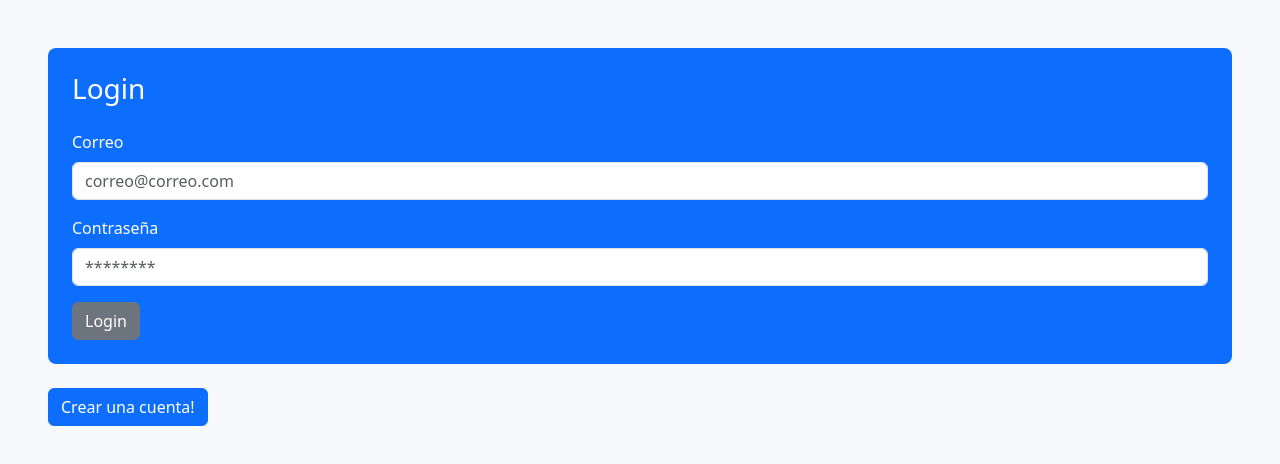
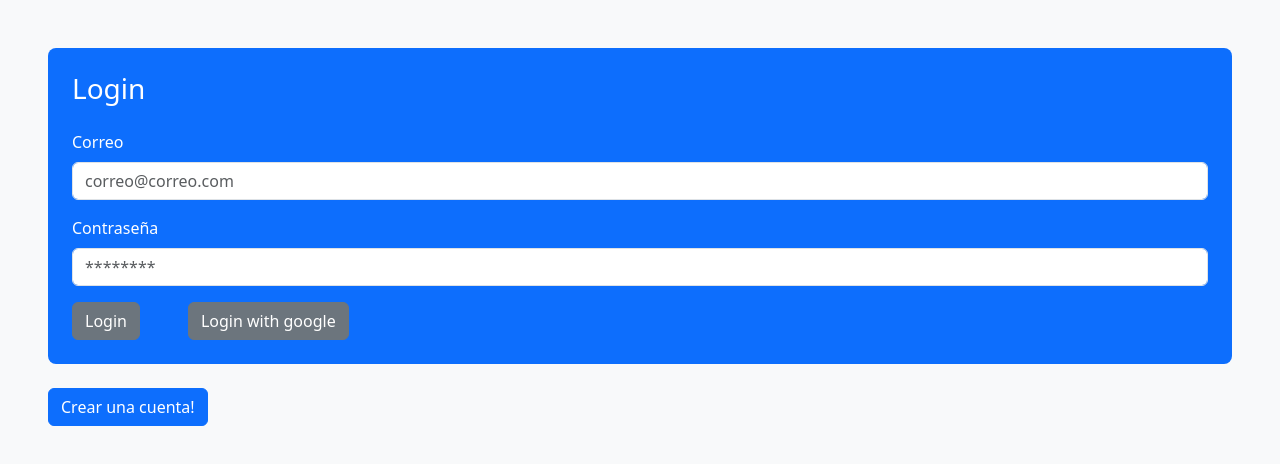
Before and after one commit to icplana/MotoGPRiders, a React (Vite) app: page /login in a window 1280 px wide. Shown: the top 464 px of the page. Built offline with nearby package versions, Linux system fonts and the light colour scheme.

Commit message:
implementado login con googlePopUp-firebase

```diff
--- a/index.html
+++ b/index.html
@@ -12,7 +12,7 @@
       rel="stylesheet"
       href="https://cdnjs.cloudflare.com/ajax/libs/animate.css/4.1.1/animate.min.css"
     />
-    <title>Vite + React</title>
+    <title>MotoGp riders fanpage</title>
   </head>
   <body>
     <div id="root"></div>
--- a/src/Firebase/firebase.js
+++ b/src/Firebase/firebase.js
@@ -1,6 +1,6 @@
 // Import the functions you need from the SDKs you need
 import { initializeApp } from "firebase/app";
-import { createUserWithEmailAndPassword, getAuth, signInWithEmailAndPassword } from "firebase/auth"
+import { GoogleAuthProvider, createUserWithEmailAndPassword, getAuth, signInWithEmailAndPassword, signInWithPopup } from "firebase/auth"
 // TODO: Add SDKs for Firebase products that you want to use
 // https://firebase.google.com/docs/web/setup#available-libraries
 
@@ -60,3 +60,36 @@ export const signInEmail = async ( email, password ) => {
 
   return resp
 }
+
+
+export const signInWithGoogle = async () => {
+  const provider = new GoogleAuthProvider();
+
+  const user = signInWithPopup(auth, provider)
+  .then((result) => {
+    // This gives you a Google Access Token. You can use it to access the Google API.
+    const credential = GoogleAuthProvider.credentialFromResult(result);
+    const token = credential.accessToken;
+    // The signed-in user info.
+    const user = result.user;
+    // IdP data available using getAdditionalUserInfo(result)
+    // ...
+
+    return user
+  }).catch((error) => {
+    console.log({error})
+    // Handle Errors here.
+    // const errorCode = error.code;
+    // const errorMessage = error.message;
+    // // The email of the user's account used.
+    const email = error.customData.email;
+    // // The AuthCredential type that was used.
+    const credential = GoogleAuthProvider.credentialFromError(error);
+    // ...
+
+    return error
+  })
+
+  const resp = user.then()
+  return resp
+}
--- a/src/auth/pages/LoginPage.jsx
+++ b/src/auth/pages/LoginPage.jsx
@@ -2,14 +2,32 @@ import React, { useContext, useRef } from 'react'
 import { useForm } from '../../hooks/useForm'
 import { AuthContext } from '../context'
 import { Link, useNavigate } from 'react-router-dom'
-import { signInEmail } from '../../Firebase/firebase'
+import { signInEmail, signInWithGoogle } from '../../Firebase/firebase'
 
 export const LoginPage = () => {
 
   const { login } = useContext( AuthContext )
 
   const wrongAlert = useRef()
+  const wrong2Alert = useRef()
 
+  const onLoginGoogle = async (e) => {
+    e.preventDefault()
+
+    const user = await signInWithGoogle()
+
+    if ( user.auth ) {
+
+      login( user.email )
+      return
+    }
+
+    wrong2Alert.current.classList.remove('d-none')
+
+    setTimeout(() => {
+      wrong2Alert.current.classList.add('d-none')
+    }, 5000);
+  }
 
   const onLogin = async (e) => {
     e.preventDefault()
@@ -33,7 +51,7 @@ export const LoginPage = () => {
   const { onInputChange, email, password } = useForm({ email: '', password: '' })
   return (
     <div className='bg-light py-5 min-vh-100'>
-      <form className='mx-5 bg-primary text-white rounded-3 p-4'>
+      <form className='mx-5 bg-primary text-white rounded-3 p-4' onSubmit={ onLogin }>
       <h3 className='mb-4'>Login</h3>
 
         <div className=' mb-3'>
@@ -60,13 +78,21 @@ export const LoginPage = () => {
           />
         </div>
 
-        <button className='btn btn-secondary' onClick={ onLogin }>
+        <button className='btn btn-secondary' onClick={ onLogin } >
           Login
         </button>
 
-        <div className="alert alert-danger d-none" role="alert" ref={ wrongAlert }>
+        <button className='btn btn-secondary ms-5' onClick={ onLoginGoogle }>
+          Login with google
+        </button>
+
+        <div className="alert alert-danger d-none mt-3" role="alert" ref={ wrongAlert }>
             Usuario y/o contraseña incorrecto/s.
-          </div>
+        </div>
+
+        <div className="alert alert-danger d-none mt-3" role="alert" ref={ wrong2Alert }>
+            Algo salio mal.
+        </div>
 
 
       </form>
```
